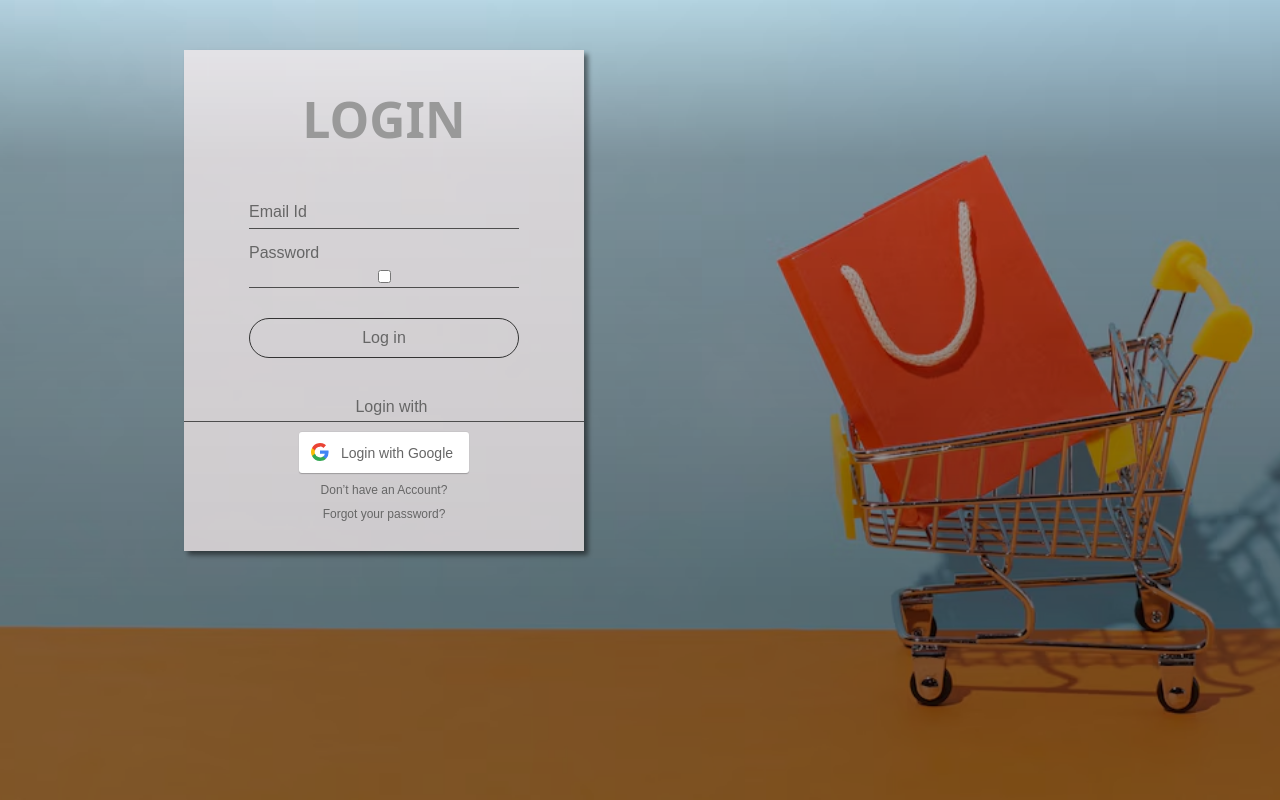
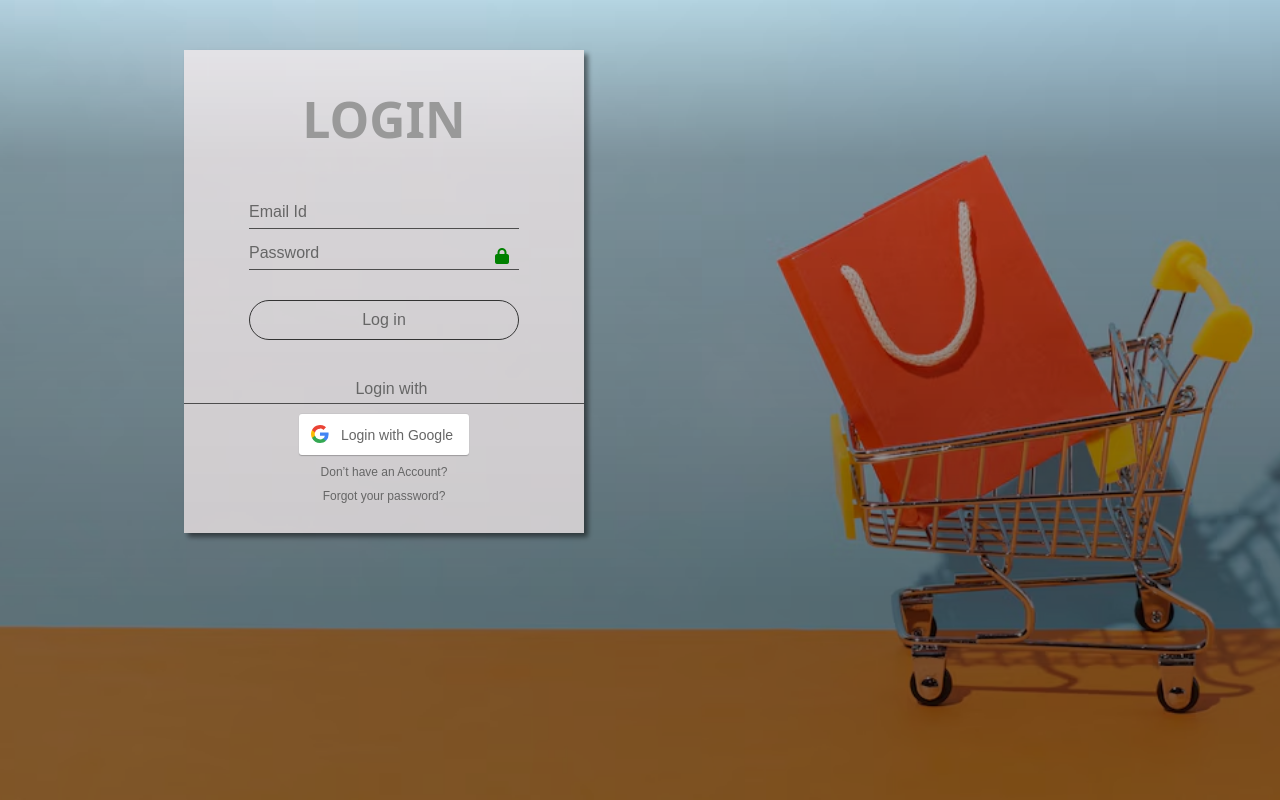
Before and after one commit to MohammedAshiqueM/GD_ecommerce, a Django app: page / in a window 1280 px wide. Run offline with Django 5.2, Linux system fonts and the light colour scheme; some libraries are stand-ins or nearby versions; some web fonts are replaced.

Commit message:
login page updated

```diff
--- a/User_side/static/user_js/login_script.js
+++ b/User_side/static/user_js/login_script.js
@@ -115,22 +115,22 @@ class onFocus {
 
 const run = new onFocus();
 
-document.addEventListener('DOMContentLoaded', function () {
-    console.log('Setting up password input toggles');
-    const passwordInputs = [
-        { inputId: 'sign-in-password-input', checkboxId: 'sign-in-show-password-checkbox' },
-        { inputId: 'sign-up-password-input', checkboxId: 'sign-up-show-password-checkbox' },
-        { inputId: 'confirm-password-input', checkboxId: 'confirm-show-password-checkbox' }
-    ];
+// document.addEventListener('DOMContentLoaded', function () {
+//     console.log('Setting up password input toggles');
+//     const passwordInputs = [
+//         { inputId: 'sign-in-password-input', checkboxId: 'sign-in-show-password-checkbox' },
+//         { inputId: 'sign-up-password-input', checkboxId: 'sign-up-show-password-checkbox' },
+//         { inputId: 'confirm-password-input', checkboxId: 'confirm-show-password-checkbox' }
+//     ];
 
-    passwordInputs.forEach(({ inputId, checkboxId }) => {
-        const passwordInput = document.getElementById(inputId);
-        const showPasswordCheckbox = document.getElementById(checkboxId);
+//     passwordInputs.forEach(({ inputId, checkboxId }) => {
+//         const passwordInput = document.getElementById(inputId);
+//         const showPasswordCheckbox = document.getElementById(checkboxId);
 
-        if (passwordInput && showPasswordCheckbox) {
-            showPasswordCheckbox.addEventListener('change', function () {
-                passwordInput.type = this.checked ? 'text' : 'password';
-            });
-        }
-    });
-});
+//         if (passwordInput && showPasswordCheckbox) {
+//             showPasswordCheckbox.addEventListener('change', function () {
+//                 passwordInput.type = this.checked ? 'text' : 'password';
+//             });
+//         }
+//     });
+// });
--- a/User_side/templates/login.html
+++ b/User_side/templates/login.html
@@ -67,6 +67,33 @@
         a{
             text-decoration: none;
         }
+        .password-container {
+    position: relative;
+    display: inline-block;
+    width: 100%;
+}
+
+.form-control {
+    padding-right: 40px; /* Make space for the icon */
+}
+
+.password-toggle {
+    position: absolute;
+    right: 10px;
+    top: 50%;
+    transform: translateY(-50%);
+    cursor: pointer;
+    font-size: 16px; /* Adjust as needed */
+    color: #555; /* Adjust color as needed */
+    z-index: 10; /* Ensure it's above the input */
+}
+
+.password-toggle:hover {
+    color: #333; /* Adjust hover color as needed */
+}
+.fa-lock{
+    color: green !important
+}
     </style>
 </head>
 
@@ -87,7 +114,9 @@
                 <div class="form-group">
                     <lable class="form-label">Password</lable>
                     <input type="password" class="form-control" id="sign-in-password-input" name="loginPassword" />
-                    <input type="checkbox" id="sign-in-show-password-checkbox" />
+                    <span id="password-toggle" class="password-toggle">
+                        <i class="fa-solid fa-lock"></i>
+                    </span>
                 </div>
                 {% if messages %}
                 {% for msg in messages %}
@@ -219,6 +248,22 @@
 
 </div>
     <script src="{% static 'user_js/login_script.js' %}"></script>
+    <script>
+        document.getElementById('password-toggle').addEventListener('click', function() {
+    var passwordInput = document.getElementById('sign-in-password-input');
+    var icon = this.querySelector('i');
+
+    if (passwordInput.type === 'password') {
+        passwordInput.type = 'text';
+        icon.classList.remove('fa-lock');
+        icon.classList.add('fa-lock-open');
+    } else {
+        passwordInput.type = 'password';
+        icon.classList.remove('fa-lock-open');
+        icon.classList.add('fa-lock');
+    }
+});
+    </script>
 </body>
 
 </html>
```
Also changed, not shown: User_side/static/user_img/lock.png (added), User_side/static/user_img/unlock.png (added).
